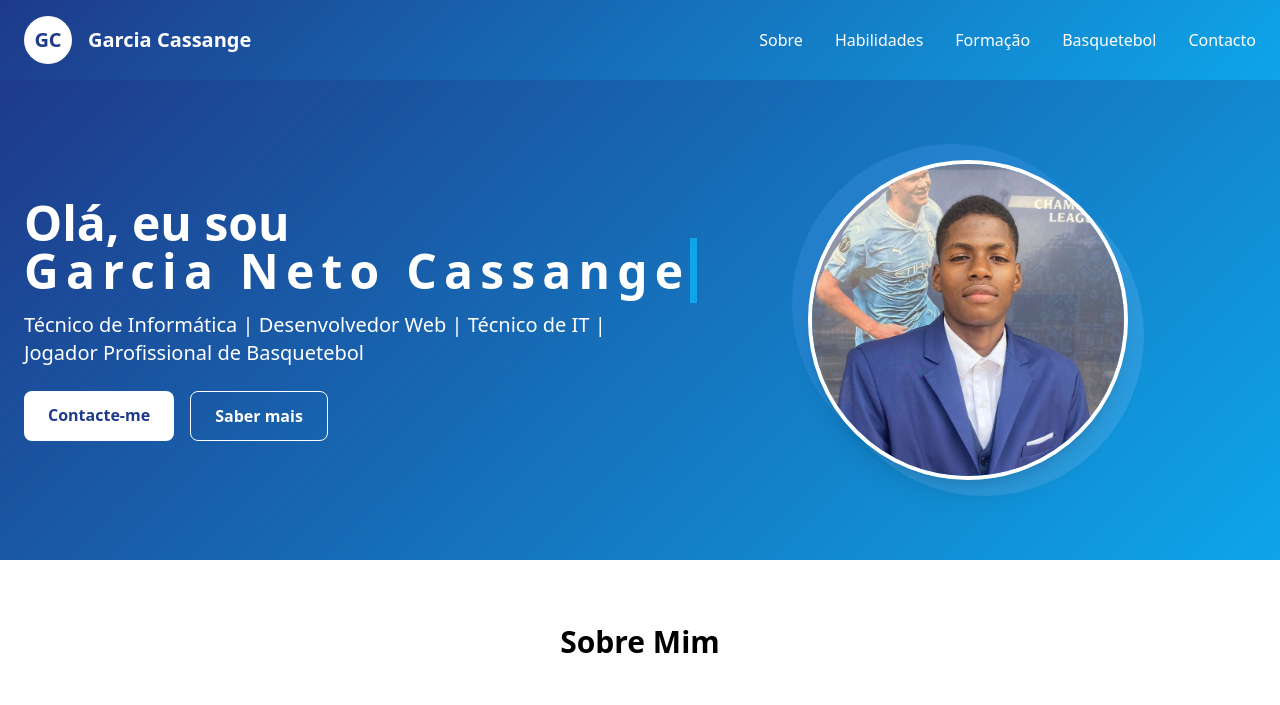
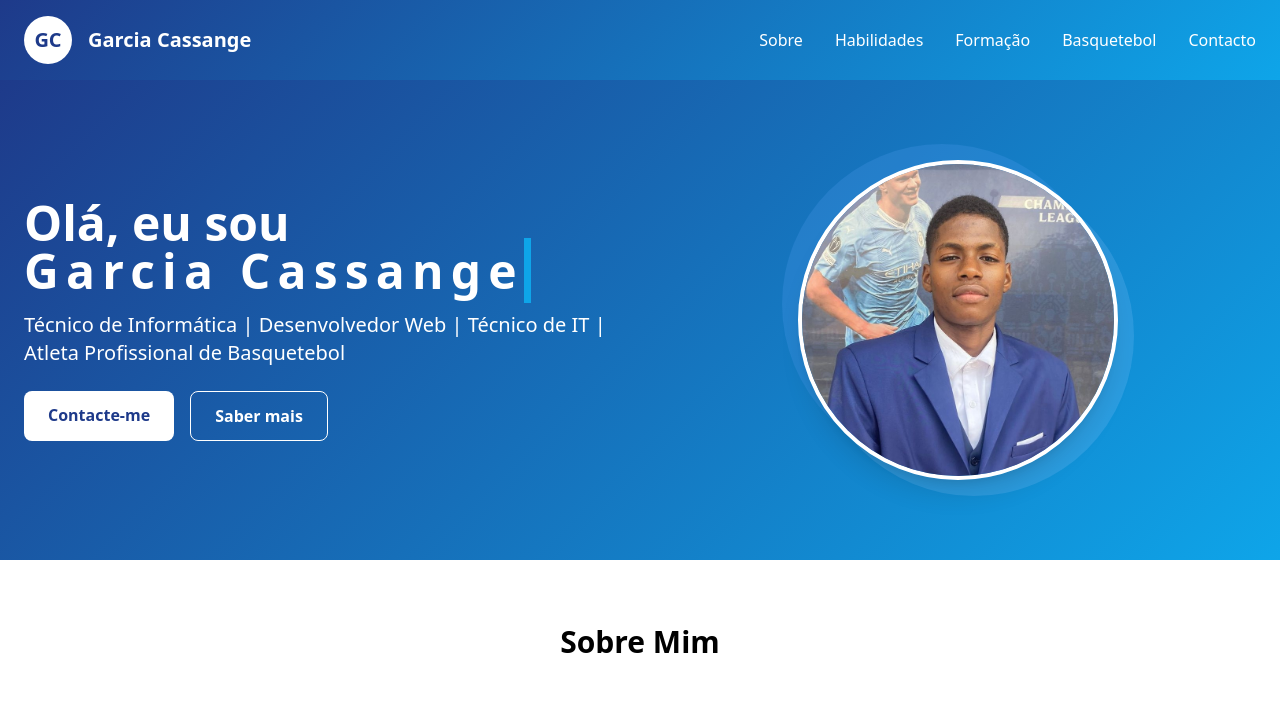
Before and after one commit to Garcia-Cassange/Meu-Portifolio, a plain HTML site: page index.html in a window 1280 px wide. Shown: the top 705 px of the page. Drawn offline with nearby package versions, Linux system fonts and the light colour scheme.

Commit message:
Update index.html

```diff
--- a/index.html
+++ b/index.html
@@ -76,10 +76,10 @@
     <!-- Texto -->
     <div class="w-full md:w-1/2 text-center md:text-left">
       <h1 class="text-3xl sm:text-4xl md:text-5xl font-bold mb-4">
-        Olá, eu sou <span class="typewriter">Garcia Neto Cassange</span>
+        Olá, eu sou <span class="typewriter">Garcia Cassange</span>
       </h1>
       <p class="text-lg sm:text-xl mb-6">
-        Técnico de Informática | Desenvolvedor Web | Técnico de IT | Jogador Profissional de Basquetebol
+        Técnico de Informática | Desenvolvedor Web | Técnico de IT | Atleta Profissional de Basquetebol
       </p>
       <div class="flex flex-col sm:flex-row justify-center md:justify-start gap-4">
         <a href="#contact" class="bg-white text-blue-900 px-6 py-3 rounded-lg font-semibold hover:bg-blue-100 transition">Contacte-me</a>
```
